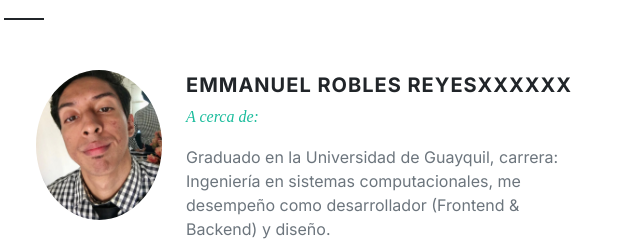
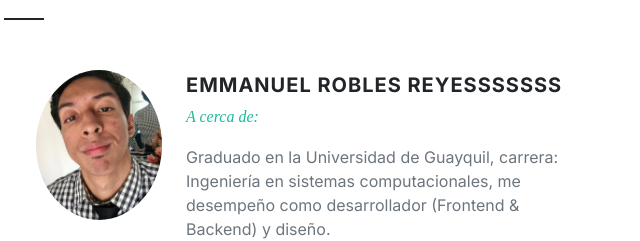
Before and after one commit to jeffPruebas/Jefferson, a plain HTML site: page index-portafolio.html in a window 1280 px wide. Shown: the part 259-500 px from the top of the page, 616-1256 px from the left. Drawn offline with nearby package versions, Linux system fonts and the light colour scheme.

Commit message:
CAMBIO DE S

```diff
--- a/index-portafolio.html
+++ b/index-portafolio.html
@@ -153,7 +153,7 @@
 											<img class="rounded-circle" src="images/perfil_emm.jpeg" alt="Emmanuel" style="object-fit: cover; width: 100%; height: 100%;">
 										</div>
 										<div class="team-desc col-sm">
-											<div class="team-title"><h4>Emmanuel Robles ReyesXXXXXX</h4><span>A cerca de:</span></div>
+											<div class="team-title"><h4>Emmanuel Robles ReyesSSSSSS</h4><span>A cerca de:</span></div>
 											<div class="team-content">Graduado en la Universidad de Guayquil, carrera: Ingeniería en sistemas computacionales, me desempeño como desarrollador (Frontend & Backend) y diseño.</div>
 
 											<div class="d-flex border-top border-default mt-4 pt-4">
```
